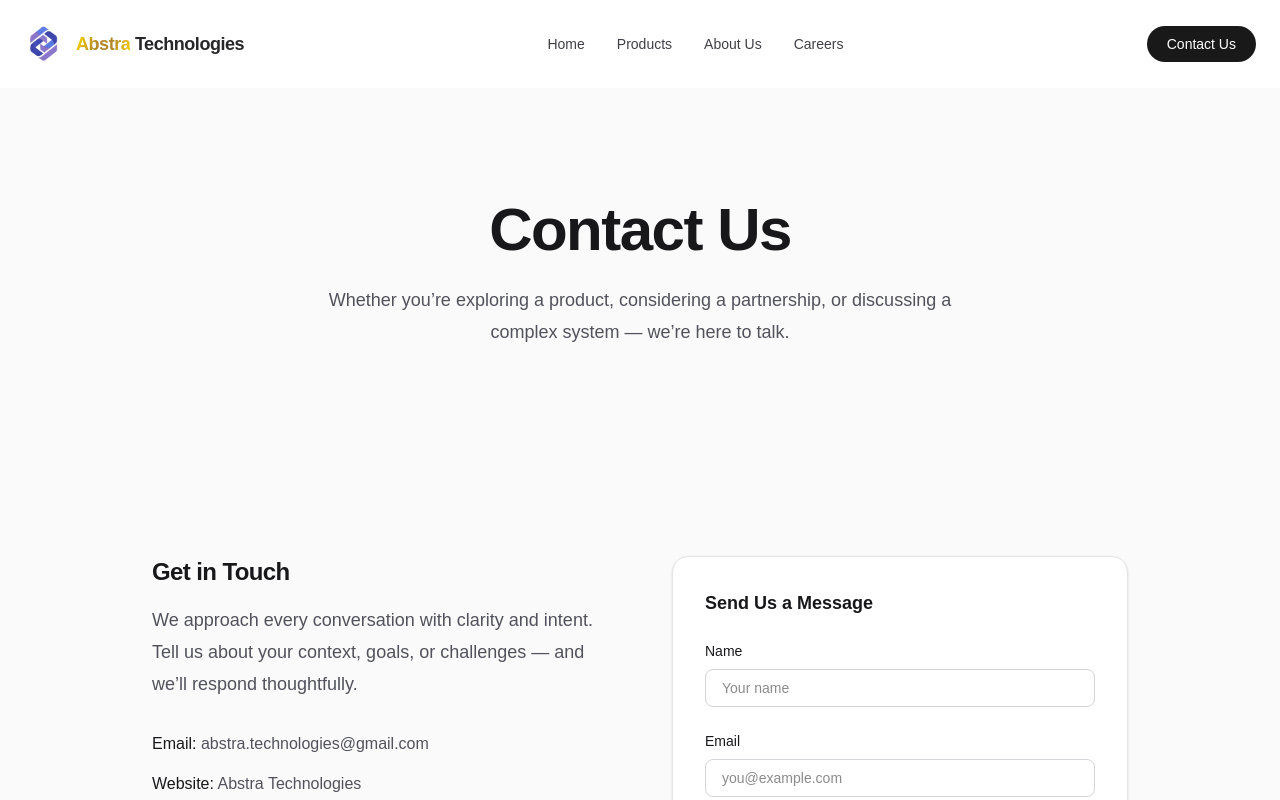
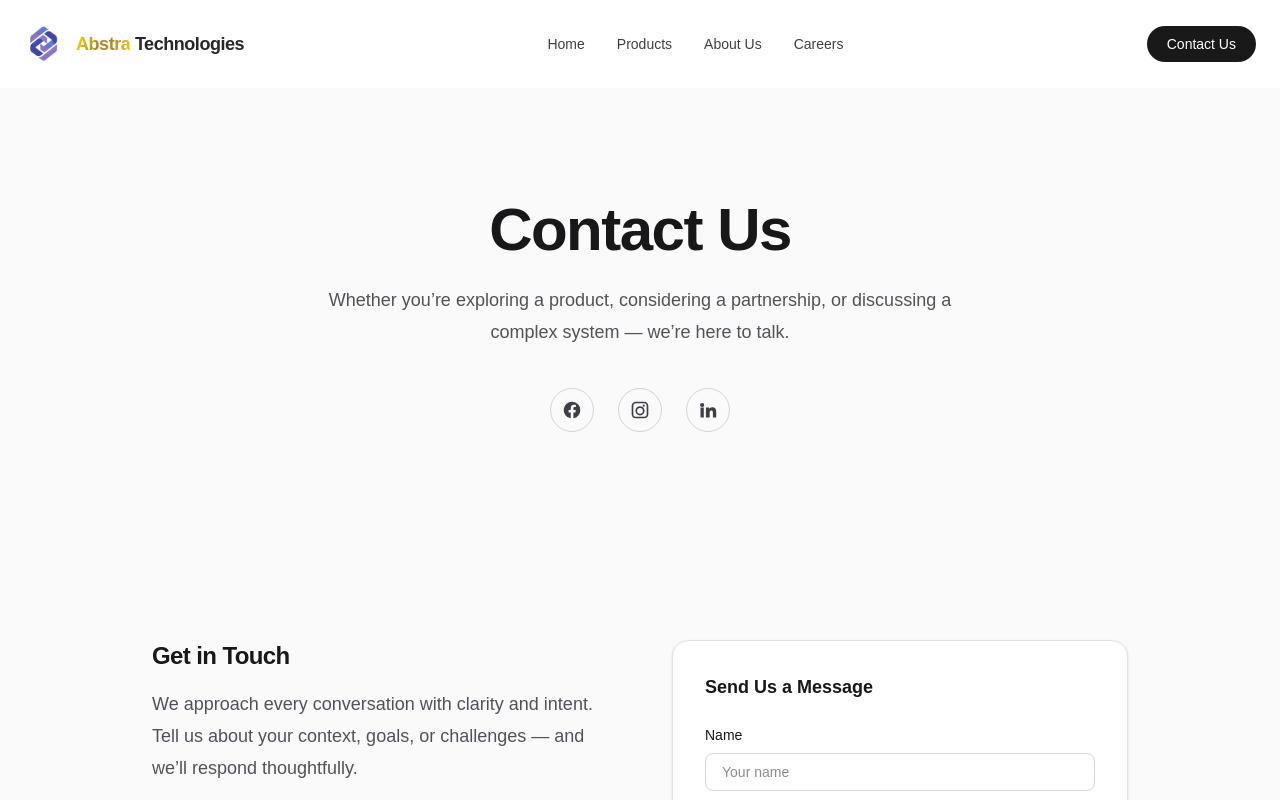
Before and after one commit to Abstra-Technologies/abstra-tech, a Next.js app: page /contact in a window 1280 px wide. Shown: the top 800 px of the page. Built offline with nearby package versions, Linux system fonts and the light colour scheme.

Commit message:
added social media links in contact us page no IG link yet

```diff
--- a/app/contact/page.tsx
+++ b/app/contact/page.tsx
@@ -11,11 +11,67 @@ export default function ContactPage() {
                 <h1 className="text-4xl font-semibold tracking-tight sm:text-6xl">
                     Contact Us
                 </h1>
+
                 <p className="mx-auto mt-6 max-w-2xl text-lg leading-8 text-zinc-600 dark:text-zinc-400">
                     Whether you’re exploring a product, considering a partnership, or
                     discussing a complex system — we’re here to talk.
                 </p>
+
+                {/* SOCIAL LINKS */}
+                <div className="mt-10 flex items-center justify-center gap-6">
+                    {/* Facebook */}
+                    <a
+                        href="https://www.facebook.com/profile.php?id=61584134979460"
+                        target="_blank"
+                        rel="noopener noreferrer"
+                        aria-label="Abstra Technologies on Facebook"
+                        className="flex h-11 w-11 items-center justify-center rounded-full border border-zinc-300 text-zinc-700 transition hover:border-zinc-900 hover:text-zinc-900 dark:border-zinc-700 dark:text-zinc-300 dark:hover:border-zinc-100 dark:hover:text-zinc-100"
+                    >
+                        <svg
+                            viewBox="0 0 24 24"
+                            fill="currentColor"
+                            className="h-5 w-5"
+                        >
+                            <path d="M22 12a10 10 0 1 0-11.5 9.95v-7.04H7.9V12h2.6V9.8c0-2.57 1.53-4 3.87-4 1.12 0 2.3.2 2.3.2v2.53h-1.3c-1.28 0-1.68.8-1.68 1.62V12h2.86l-.46 2.91h-2.4v7.04A10 10 0 0 0 22 12z" />
+                        </svg>
+                    </a>
+
+                    {/* Instagram */}
+                    <a
+                        href="https://instagram.com/abstratech"
+                        target="_blank"
+                        rel="noopener noreferrer"
+                        aria-label="Abstra Technologies on Instagram"
+                        className="flex h-11 w-11 items-center justify-center rounded-full border border-zinc-300 text-zinc-700 transition hover:border-zinc-900 hover:text-zinc-900 dark:border-zinc-700 dark:text-zinc-300 dark:hover:border-zinc-100 dark:hover:text-zinc-100"
+                    >
+                        <svg
+                            viewBox="0 0 24 24"
+                            fill="currentColor"
+                            className="h-5 w-5"
+                        >
+                            <path d="M7 2C4.24 2 2 4.24 2 7v10c0 2.76 2.24 5 5 5h10c2.76 0 5-2.24 5-5V7c0-2.76-2.24-5-5-5H7zm10 2a3 3 0 0 1 3 3v10a3 3 0 0 1-3 3H7a3 3 0 0 1-3-3V7a3 3 0 0 1 3-3h10zm-5 3.5A5.5 5.5 0 1 0 17.5 13 5.51 5.51 0 0 0 12 7.5zm0 2A3.5 3.5 0 1 1 8.5 13 3.5 3.5 0 0 1 12 9.5zm5.75-2.75a1.25 1.25 0 1 1-1.25-1.25 1.25 1.25 0 0 1 1.25 1.25z" />
+                        </svg>
+                    </a>
+
+                    {/* LinkedIn */}
+                    <a
+                        href="https://www.linkedin.com/company/abstra-technologies-corporation"
+                        target="_blank"
+                        rel="noopener noreferrer"
+                        aria-label="Abstra Technologies on LinkedIn"
+                        className="flex h-11 w-11 items-center justify-center rounded-full border border-zinc-300 text-zinc-700 transition hover:border-zinc-900 hover:text-zinc-900 dark:border-zinc-700 dark:text-zinc-300 dark:hover:border-zinc-100 dark:hover:text-zinc-100"
+                    >
+                        <svg
+                            viewBox="0 0 24 24"
+                            fill="currentColor"
+                            className="h-5 w-5"
+                        >
+                            <path d="M4.98 3.5a2.48 2.48 0 1 0 0 4.96 2.48 2.48 0 0 0 0-4.96zM3 8.98h3.96V21H3zM9.5 8.98H13.3v1.64h.05c.53-1 1.82-2.05 3.75-2.05 4.01 0 4.75 2.64 4.75 6.08V21h-3.96v-5.46c0-1.3-.02-2.97-1.81-2.97-1.81 0-2.09 1.41-2.09 2.87V21H9.5z" />
+                        </svg>
+                    </a>
+                </div>
             </section>
+
 
             {/* ================= CONTACT OPTIONS ================= */}
             <section className="mx-auto max-w-5xl px-6 py-24">
@@ -76,7 +132,7 @@ export default function ContactPage() {
                             <input
                                 type="hidden"
                                 name="_redirect"
-                                value="http://localhost:3000/thankyou"
+                                value="https://abstra.upkyp.com/thankyou"
                             />
 
                             {/* Honeypot (anti-spam) */}
```
Also changed, not shown: 1 other file (tests, documents, lock files or other folders).
